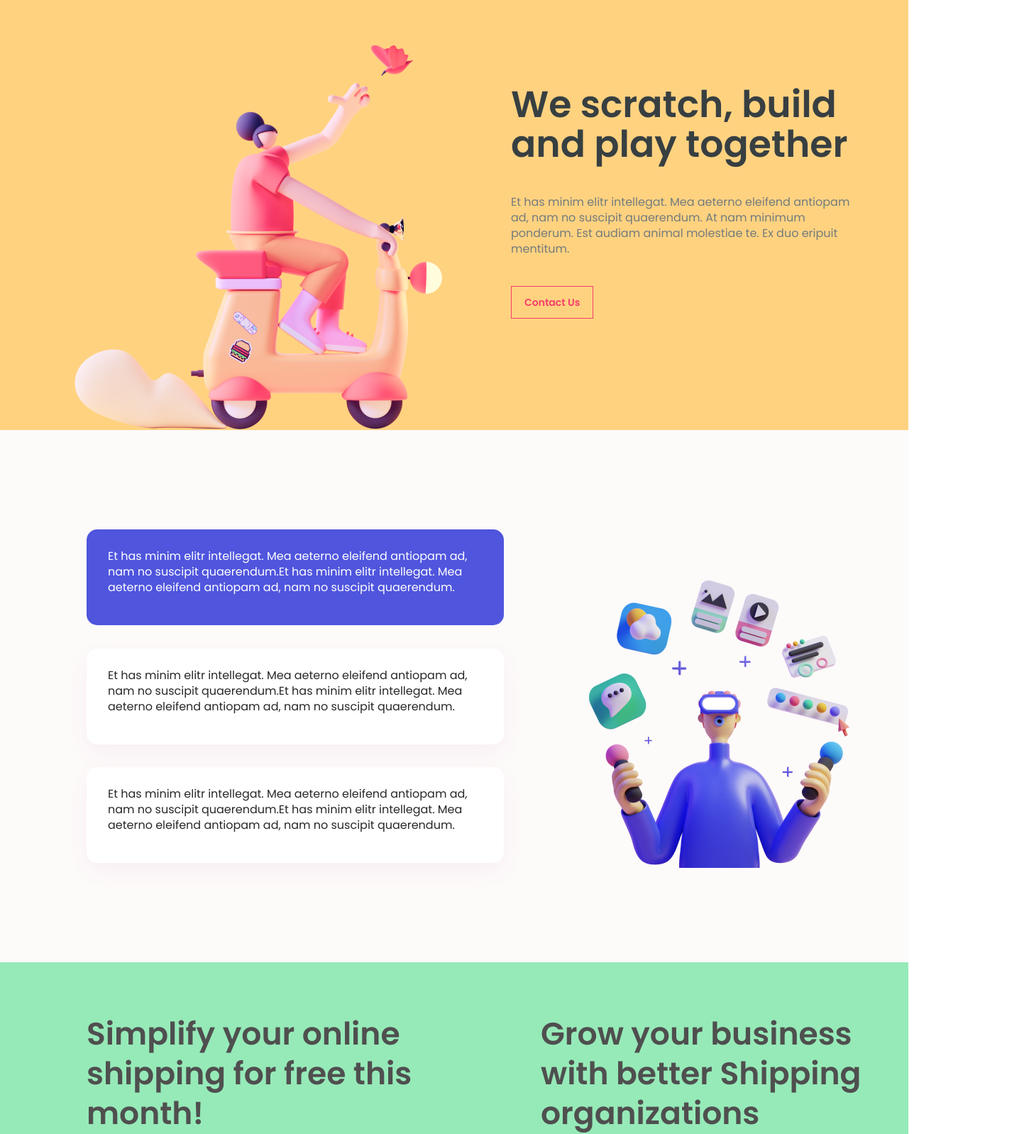
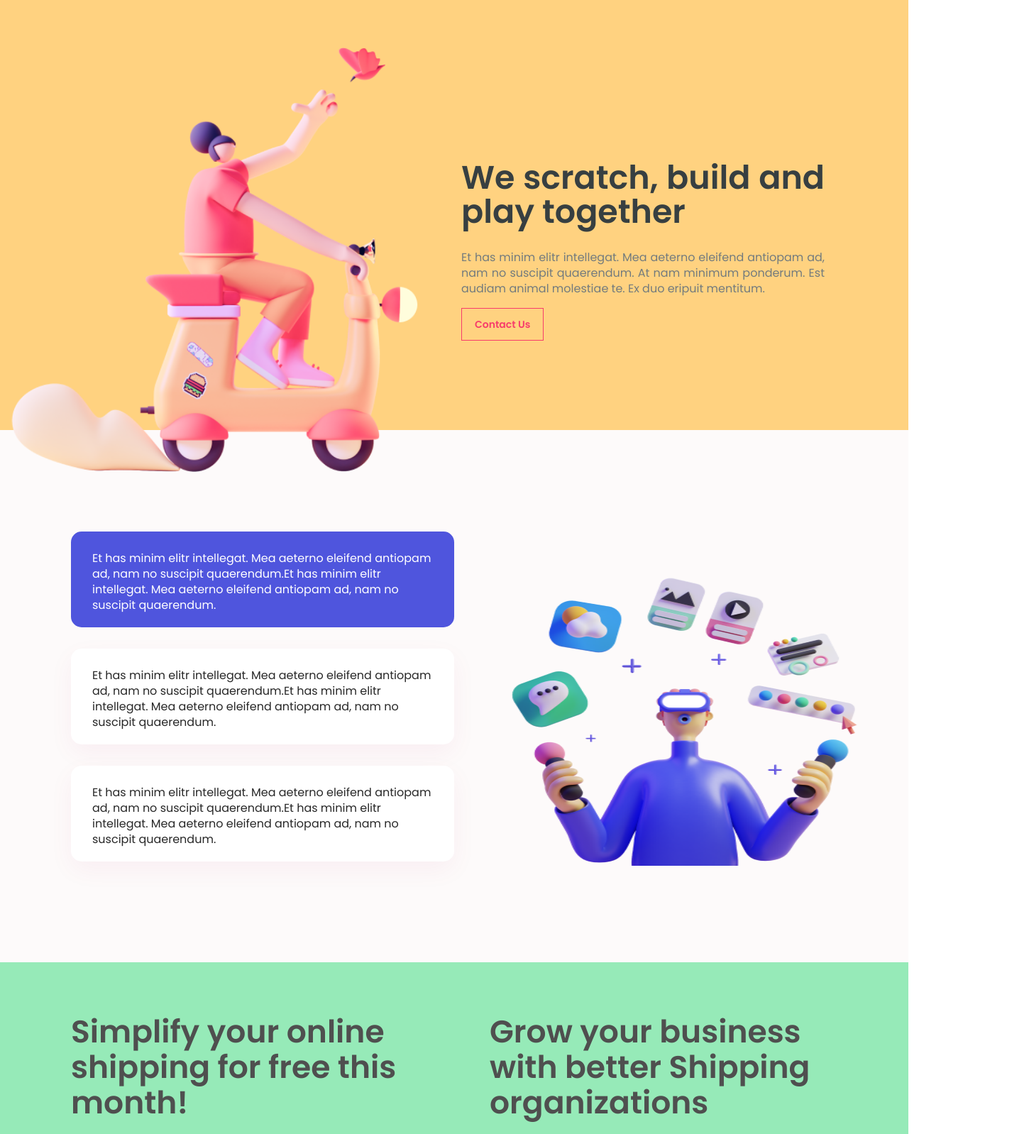
Before and after one commit to AlenaNemtsova/week7, a plain HTML site: page index.html in a window 1280 px wide. Shown: the part 74-1672 px from the top of the page at 71% size, 1450 px wide, since content can reach past the window. Drawn offline with Linux system fonts and the light colour scheme.

Commit message:
Изменения для адаптивной верстки_1

```diff
--- a/index.html
+++ b/index.html
@@ -43,21 +43,24 @@
         </main>
 
 
-    <section class="section1">
-        <div class="sec1-text1">Et has minim elitr intellegat. Mea aeterno eleifend antiopam ad, nam no suscipit quaerendum.Et has minim elitr intellegat. Mea aeterno eleifend antiopam ad, nam no suscipit quaerendum.</div>
-        <div class="sec1-text2">Et has minim elitr intellegat. Mea aeterno eleifend antiopam ad, nam no suscipit quaerendum.Et has minim elitr intellegat. Mea aeterno eleifend antiopam ad, nam no suscipit quaerendum.</div>
-        <div class="sec1-text3">Et has minim elitr intellegat. Mea aeterno eleifend antiopam ad, nam no suscipit quaerendum.Et has minim elitr intellegat. Mea aeterno eleifend antiopam ad, nam no suscipit quaerendum.</div>
+    <div class="section1">
+        <div class="sec1-text">
+            <div class="sec1-text1">Et has minim elitr intellegat. Mea aeterno eleifend antiopam ad, nam no suscipit quaerendum.Et has minim elitr intellegat. Mea aeterno eleifend antiopam ad, nam no suscipit quaerendum.</div>
+            <div class="sec1-text2">Et has minim elitr intellegat. Mea aeterno eleifend antiopam ad, nam no suscipit quaerendum.Et has minim elitr intellegat. Mea aeterno eleifend antiopam ad, nam no suscipit quaerendum.</div>
+            <div class="sec1-text3">Et has minim elitr intellegat. Mea aeterno eleifend antiopam ad, nam no suscipit quaerendum.Et has minim elitr intellegat. Mea aeterno eleifend antiopam ad, nam no suscipit quaerendum.</div>
+        </div>
+        <div>
+            <img class="sec1-img" src="assets/images/1 1.png" alt="man-with-joystick" width="484" height="484">
+        </div>
 
-        <img class="sec1-img" src="assets/images/1 1.png" alt="man-with-joystick">
+    </div>
 
-    </section>
-
-    <section class="section2">
+    <div class="section2">
         <div>Simplify your online shipping for free this month!</div>
         <div>Grow your business with better Shipping organizations</div>
-    </section>
+    </div>
 
-    <section class="section3">
+    <div class="section3">
         <div class="item1">
             <img src="assets/images/Iconly/Bold/Bag 2.svg" alt="bag">
             <p>Et has minim elitr intellegat. Mea aeterno eleifend antiopam ad, nam no suscipit quaerendum.</p>
@@ -82,7 +85,7 @@
             <img src="assets/images/Iconly/Bold/Discount.svg" alt="discount">
             <p>Et has minim elitr intellegat. Mea aeterno eleifend antiopam ad, nam no suscipit quaerendum.</p>
         </div>
-    </section>
+    </div>
 
     <section class="section4">
         <div class="sec4-grid">
--- a/styles/slyle.css
+++ b/styles/slyle.css
@@ -20,6 +20,7 @@ nav {
     display: grid;
     grid-template-columns: 30% 40% 30%;
     align-items: center;
+    justify-items: center;
 }
 
 .logo {
@@ -28,7 +29,6 @@ nav {
     font-weight: 600;
     font-size: 21px;
     color: #3C227C;
-    padding-left: 112px;
 }
 
 .nav-menu {
@@ -45,10 +45,6 @@ nav {
 
 .sign .menu {
     color: #3C64B1;
-}
-
-.sign {
-    justify-self: center;
 }
 
 .sign button {
@@ -71,29 +67,33 @@ nav {
     line-height: 18px;
 }
 
-
 .main {
     height: 580px;
-    width: 100%;
+    width: 100vw;
     display: grid;
-    grid-template-columns: 1fr 1fr;
+    grid-template-columns: 50% 50%;
+    align-items: center;
 }
 
 .maintext {
-    width: 500px;
-    padding: 50px 150px 70px 50px;
+    width: 80%;
+    padding-left: 10px;
+    text-align: justify;
 }
 
 .main img {
-    padding-left: 90px;
+    width: 100%;
+    max-width: 100%;
 }
 
 h2 {
     font-family: Poppins;
     font-style: normal;
-    font-size: 52px;
-    line-height: 56px;
+    font-size: 46px;
+    line-height: 48px;
     color: #373F41;
+    margin-top: 0;
+    margin-bottom: 30px;
 }
 
 .maintext div {
@@ -102,7 +102,7 @@ h2 {
     font-size: 16px;
     line-height: 22px;
     color: #737B7D;
-    margin-bottom: 55px;
+    margin-bottom: 30px;
 }
 
 .contact {
@@ -122,13 +122,11 @@ h2 {
 }
 
 
-
 .section1 {
     width: 100vw;
     height: 750px;
     display: grid;
-    grid-template-columns: 60% 40%;
-    grid-template-rows: 1fr 200px 1fr;
+    grid-template-columns: 50% 50%;
     align-items: center;
 }
 
@@ -137,10 +135,14 @@ h2 {
 .sec1-text3 {
     box-sizing: border-box;
     border-radius: 15px;
-    width: 588px;
     height: 135px;
     padding: 27px 27px 24px 30px;
-    margin-left: 122px;
+    margin-top: 30px;
+    margin-bottom: 30px;
+}
+
+.sec1-text {
+    padding-left: 100px;
 }
 
 .sec1-text2,
@@ -151,36 +153,28 @@ h2 {
 .sec1-text1 {
     background-color: #4F55DD;
     color: #FFFFFF;
-    grid-row: 1/2;
-    grid-column: 1/2;
-    align-self: end;
 }
 
 .sec1-text2 {
     background-color: #FFFFFF;
-    grid-row: 2/3;
-    grid-column: 1/2;
 }
 
 .sec1-text3 {
     background-color: #FFFFFF;
-    grid-row: 3/4;
-    grid-column: 1/2;
-    align-self: start;
 }
 
 .sec1-img {
-    grid-row: 1/4;
-    grid-column: 2/3;
+    width: 100%;
+    max-width: 100%;
 }
-
 
 .section2 {
     height: 305px;
     background-color: rgba(46, 213, 115, 0.5);
     display: grid;
-    grid-template-columns: 1fr 1fr;
+    grid-template-columns: 50% 50%;
     align-items: center;
+    padding-left: 100px;
 }
 
 .section2 div {
@@ -188,22 +182,23 @@ h2 {
     font-style: normal;
     font-weight: 600;
     font-size: 44px;
-    line-height: 56px;
+    line-height: 50px;
     color: #4F4F4F;
-    width: 471px;
+    width: 80%;
     height: 160px;
-    padding-left: 122px;
+
 }
 
 .section3 {
     height: 530px;
     display: grid;
-    grid-template-columns: repeat(4, 255px);
+    grid-template-columns: repeat(4, 1fr);
     grid-template-rows: repeat(2, 126px);
     align-content: center;
-    row-gap: 72px;
-    column-gap: 66px;
-    padding-left: 122px;
+    row-gap: 70px;
+    column-gap: 30px;
+    padding-left: 100px;
+    padding-right: 100px;
 }
 
 .section3 p {
@@ -242,12 +237,12 @@ h2 {
 
 .section4 {
     height: 582px;
-    padding-left: 122px;
+    padding-left: 100px;
 }
 
 .sec4-grid {
     display: grid;
-    grid-template-columns: 472px 35%;
+    grid-template-columns: 50% 50%;
     column-gap: 170px;
     align-items: center;
 }
@@ -285,7 +280,7 @@ h2 {
 
 .section5 {
     height: 450px;
-    padding-left: 122px;
+    padding-left: 100px;
     font-family: Poppins;
     font-style: normal;
     background-color: rgba(255, 71, 87, 0.5);
@@ -332,7 +327,7 @@ input {
 .section6 {
     font-family: Poppins;
     font-style: normal;
-    padding: 65px 122px 125px 110px;
+    padding: 65px 100px 125px 110px;
 
     display: grid;
     grid-template-columns: repeat(3, 1fr);
@@ -434,7 +429,7 @@ footer {
     height: 80%;
     width: 85%;
     margin-top: 43px;
-    margin-left: 122px;
+    margin-left: 100px;
     display: grid;
     grid-template-columns: 45% 1fr 1fr 1fr;
     grid-template-rows: 15% 40% 15% 20% 10%;
```
Also changed, not shown: 2 other files.
